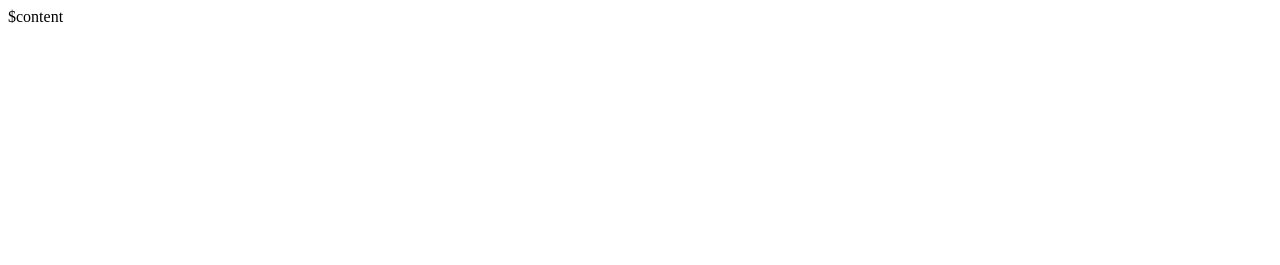
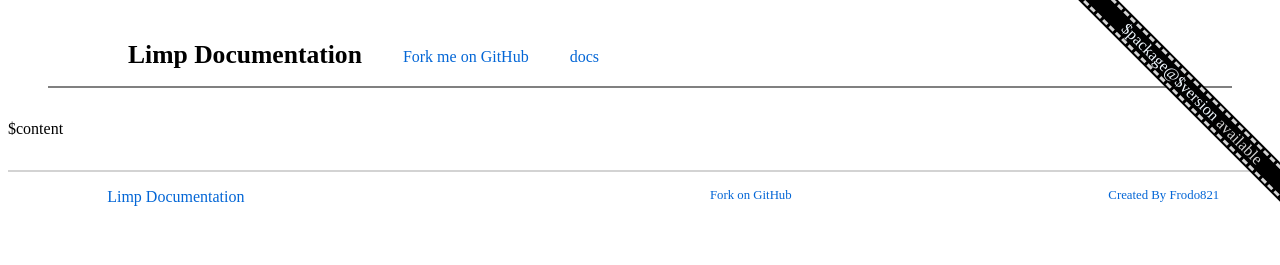
Before and after one commit to frodo821/limp, a website: page docs/template/template.html in a window 1280 px wide. Drawn offline with Linux system fonts and the light colour scheme.

Commit message:
add header and footer

```diff
--- a/docs/assets/css/main.css
+++ b/docs/assets/css/main.css
@@ -208,12 +208,12 @@
   display: list-item;
 }
 
-.limp-root a {
+a {
   background-color: transparent;
 }
 
-.limp-root a:active,
-.limp-root a:hover {
+a:active,
+a:hover {
   outline-width: 0;
 }
 
@@ -268,12 +268,12 @@
   line-height: inherit;
 }
 
-.limp-root a {
+a {
   color: #0366d6;
   text-decoration: none;
 }
 
-.limp-root a:hover {
+a:hover {
   text-decoration: underline;
 }
 
@@ -526,7 +526,7 @@
   margin-bottom: 0 !important;
 }
 
-.limp-root a:not([href]) {
+a:not([href]) {
   color: inherit;
   text-decoration: none;
 }
@@ -976,3 +976,118 @@
 .limp-root .pl-12 {
   padding-left: 128px !important;
 }
+
+footer {
+  display: grid;
+  margin: 2rem auto;
+  width: 80rem;
+  padding: 1rem 5rem;
+  grid-auto-flow: column;
+  border-top: solid 2px lightgray;
+}
+
+footer > .footer-group {
+  display: grid;
+  grid-auto-flow: column;
+}
+
+footer > .footer-group > .footer-item.logo {
+  font-size: 100%;
+}
+
+footer > .footer-group > .footer-item {
+  font-size: 80%;
+  text-align: center;
+}
+
+body {
+  margin: 0;
+}
+
+footer a {
+  margin-left: 1.2rem;
+  position: relative;
+}
+
+header a::before,
+footer a::before {
+  content: '\f05c';
+  margin-right: 0.1rem;
+  color: black;
+  opacity: 0;
+  font-family: octicons-link;
+  position: absolute;
+  left: -1.1rem;
+  transform: rotate(-45deg);
+}
+
+header a:hover::before,
+footer a:hover::before {
+  opacity: 1;
+  text-decoration: none;
+}
+
+header > .header-group.npm-ribon {
+  transform: rotate(45deg);
+  position: absolute;
+  right: -4.5rem;
+  top: 5rem;
+  width: 20em;
+  text-align: center;
+  display: inline-block;
+  background: black;
+  padding: 2px 0;
+}
+
+header > .header-group.npm-ribon > .header-item {
+  color: lightgray;
+  border-top: dashed 3px;
+  border-bottom: dashed 3px;
+}
+
+header > .header-group.npm-ribon > .header-item a {
+  color: aliceblue;
+}
+
+.clearance {
+  overflow: hidden;
+  position: relative;
+  padding: 8px;
+}
+
+header {
+  display: grid;
+  margin: 1rem auto 2rem;
+  width: 80rem;
+  max-width: 80vw;
+  border-bottom: solid 2px gray;
+  padding: 1rem 5rem;
+  grid-auto-flow: column;
+  grid-template-columns: repeat(2, 1fr);
+}
+
+header > .header-group:not(.npm-ribon) {
+  display: grid;
+  grid-auto-flow: column;
+}
+
+header .header-group:not(.npm-ribon) .header-item.header-logo {
+  font-size: 160%;
+  font-weight: bold;
+}
+
+header .header-group:not(.npm-ribon) .header-item.header-logo a {
+  color: inherit;
+}
+
+header .header-group:not(.npm-ribon) .header-item.header-logo a::before {
+  content: none;
+}
+
+header .header-group:not(.npm-ribon) .header-item.header-logo a:hover::before {
+  content: none;
+}
+
+header .header-group:not(.npm-ribon) .header-item:not(.header-logo) {
+  padding-top: 0.5rem;
+}
--- a/docs/template/template.html
+++ b/docs/template/template.html
@@ -26,8 +26,42 @@
     <title>$filename - Limp documentation</title>
   </head>
   <body>
-    <header></header>
-    <main>$content</main>
-    <footer></footer>
+    <div class="clearance">
+      <header>
+        <div class="header-group">
+          <div class="header-item header-logo">
+            <a href="$docs">Limp Documentation</a>
+          </div>
+          <div class="header-item">
+            <a href="$repository">Fork me on GitHub</a>
+          </div>
+          <div class="header-item">
+            <a href="$docs">docs</a>
+          </div>
+        </div>
+        <div class="header-group npm-ribon">
+          <div class="header-item">
+            <a href="https://www.npmjs.com/package/$package"
+              >$package@$version</a
+            >
+            available
+          </div>
+        </div>
+      </header>
+      <main>$content</main>
+      <footer>
+        <div class="footer-group">
+          <div class="logo">
+            <a href="$docs">Limp Documentation</a>
+          </div>
+          <div class="footer-item">
+            <a href="$repository">Fork on GitHub</a>
+          </div>
+          <div class="footer-item">
+            <a href="https://twitter.com/BoufrawFrodo2">Created By Frodo821</a>
+          </div>
+        </div>
+      </footer>
+    </div>
   </body>
 </html>
```
